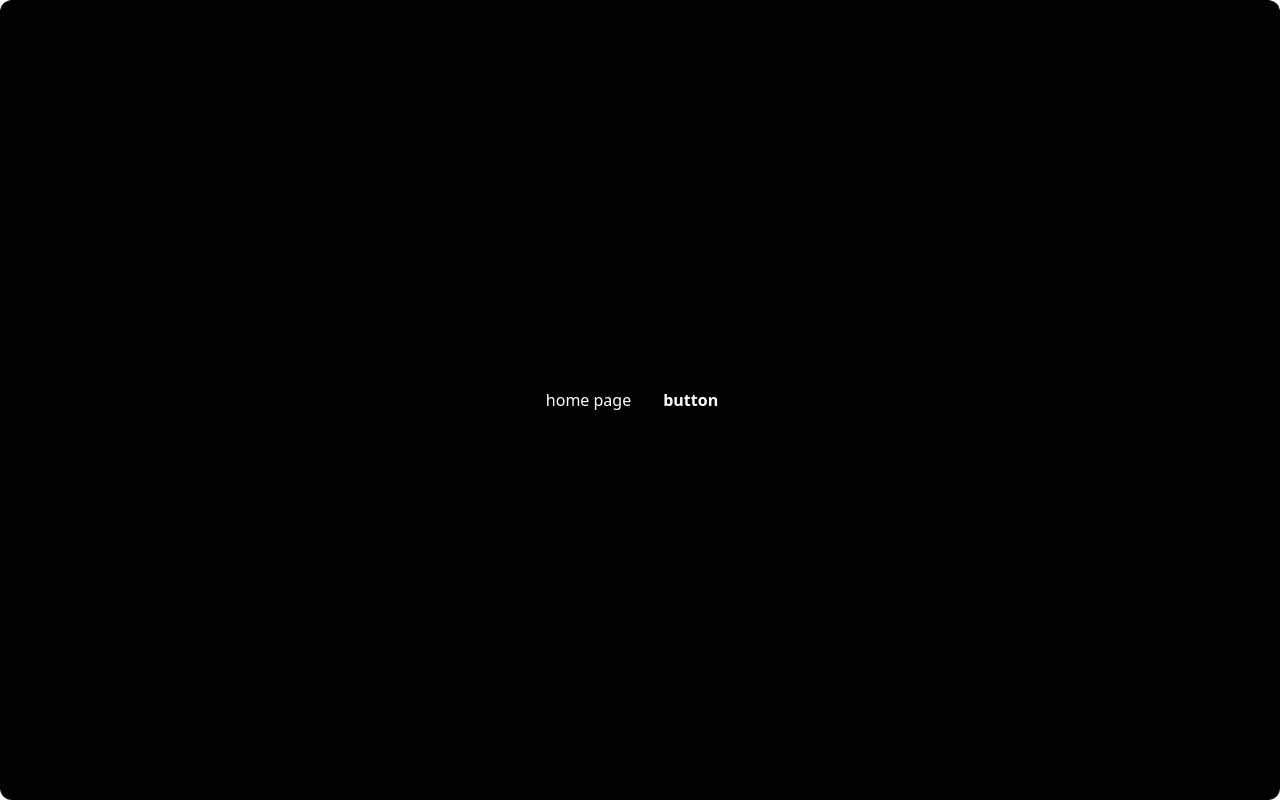
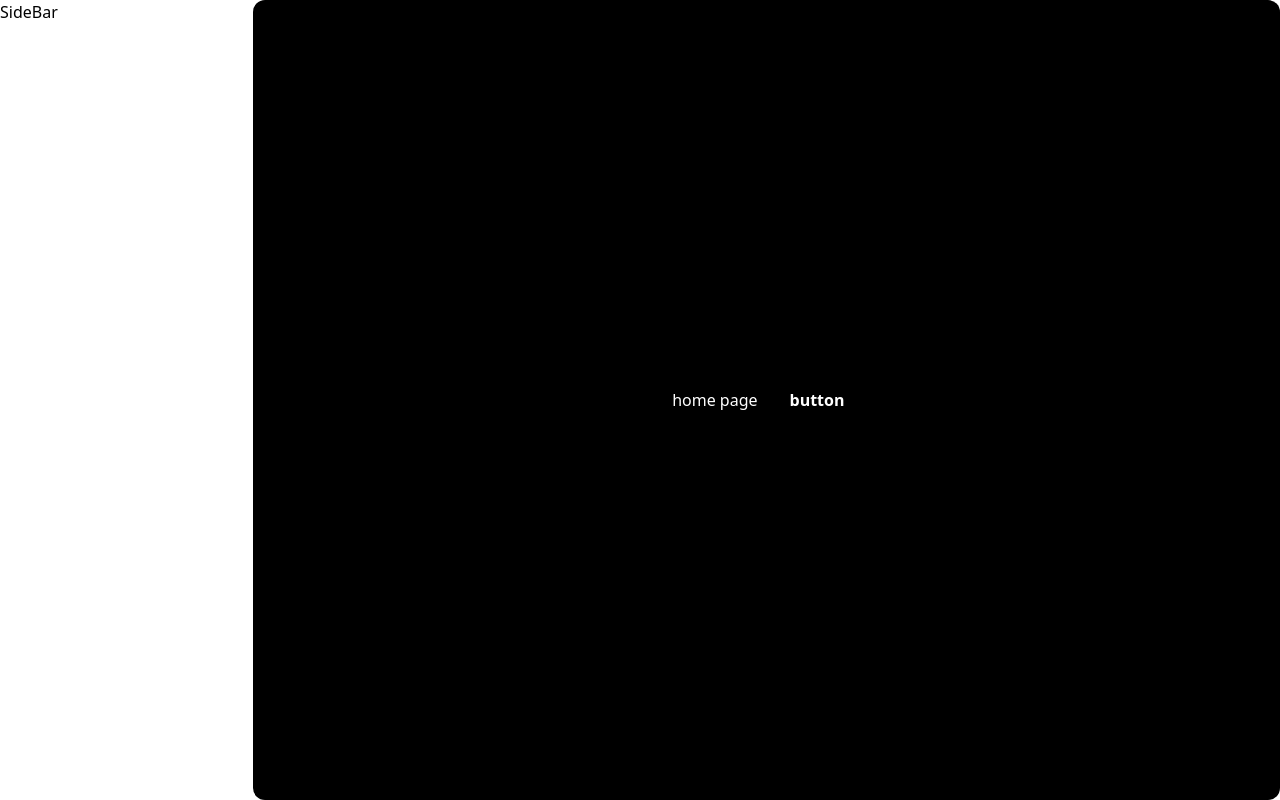
Before and after one commit to HebaElgohary/crud-system, a Next.js app: page / in a window 1280 px wide. Built offline with nearby package versions, Linux system fonts and the light colour scheme.

Commit message:
feat: add MainLayout

```diff
--- a/app/page.tsx
+++ b/app/page.tsx
@@ -1,6 +1,7 @@
 "use client";
 import { useEffect, useRef } from "react";
 import { fade } from "@/src/animations/fade";
+import MainLyout from "@/src/components/templates/MainLyout";
 import Button from "@/src/components/atoms/Button";
 export default function Home() {
   const boxRef = useRef(null);
@@ -10,10 +11,12 @@ export default function Home() {
     }
   }, []);
   return (
+    <MainLyout>
     <div   ref={boxRef}
       className="!w-full min-h-screen p-10 bg-black text-white rounded-xl flex items-center justify-center" >
       home page
       <Button className="ml-4" variant="green">button</Button>
     </div>
+    </MainLyout>
   );
 }
--- a/src/components/organisms/SideBar.tsx
+++ b/src/components/organisms/SideBar.tsx
@@ -2,7 +2,7 @@ import React from 'react'
 
 export default function SideBar() {
   return (
-    <div>
+    <div className='w-1/4'>
       SideBar
     </div>
   )
--- /dev/null
+++ b/src/components/templates/MainLyout.tsx
@@ -0,0 +1,11 @@
+import React, { ReactNode } from 'react'
+import SideBar from '../organisms/SideBar'
+
+export default function MainLyout({children}:{children:ReactNode}) {
+  return (
+    <div className='flex '>
+        <SideBar/>
+        {children}
+    </div>
+  )
+}
```
